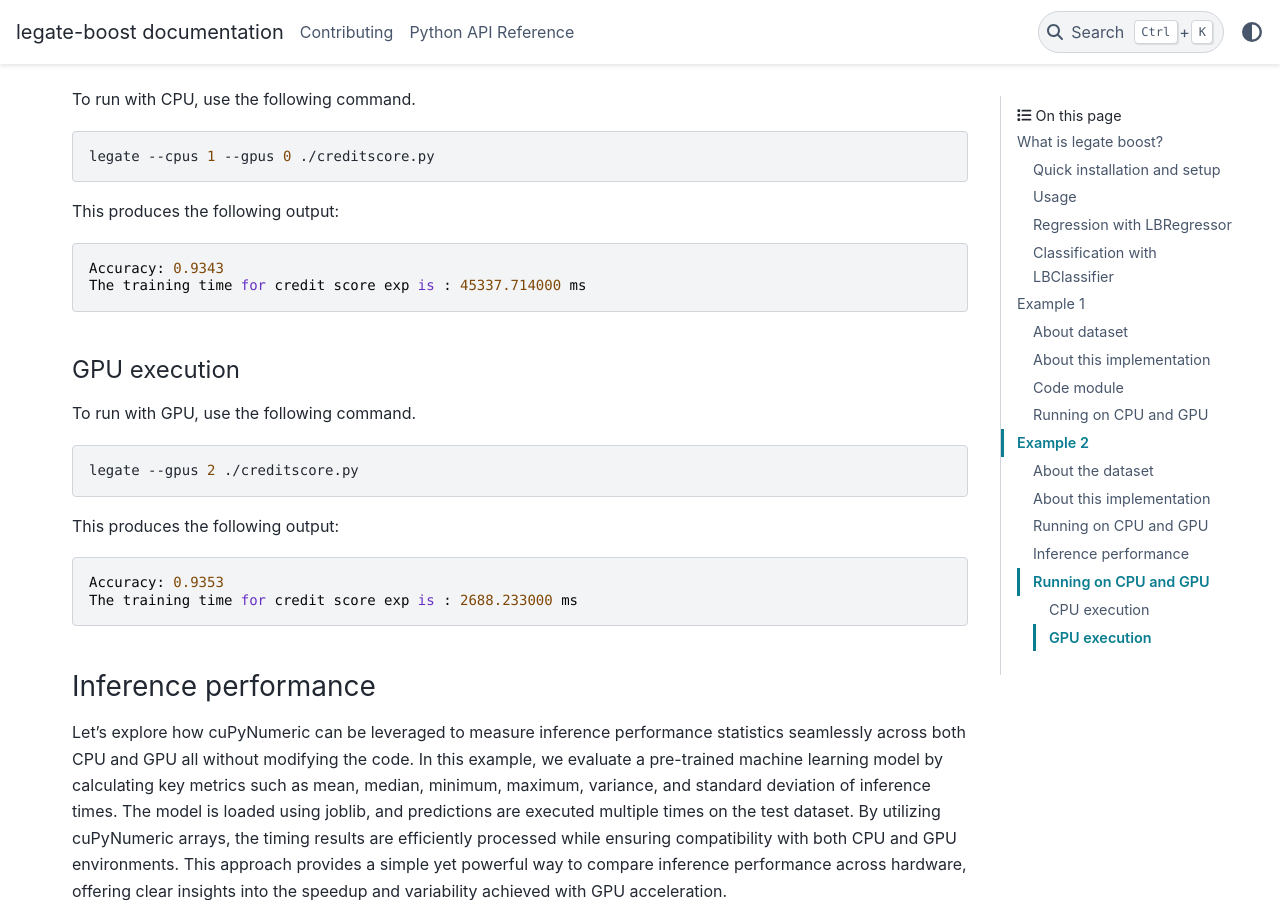
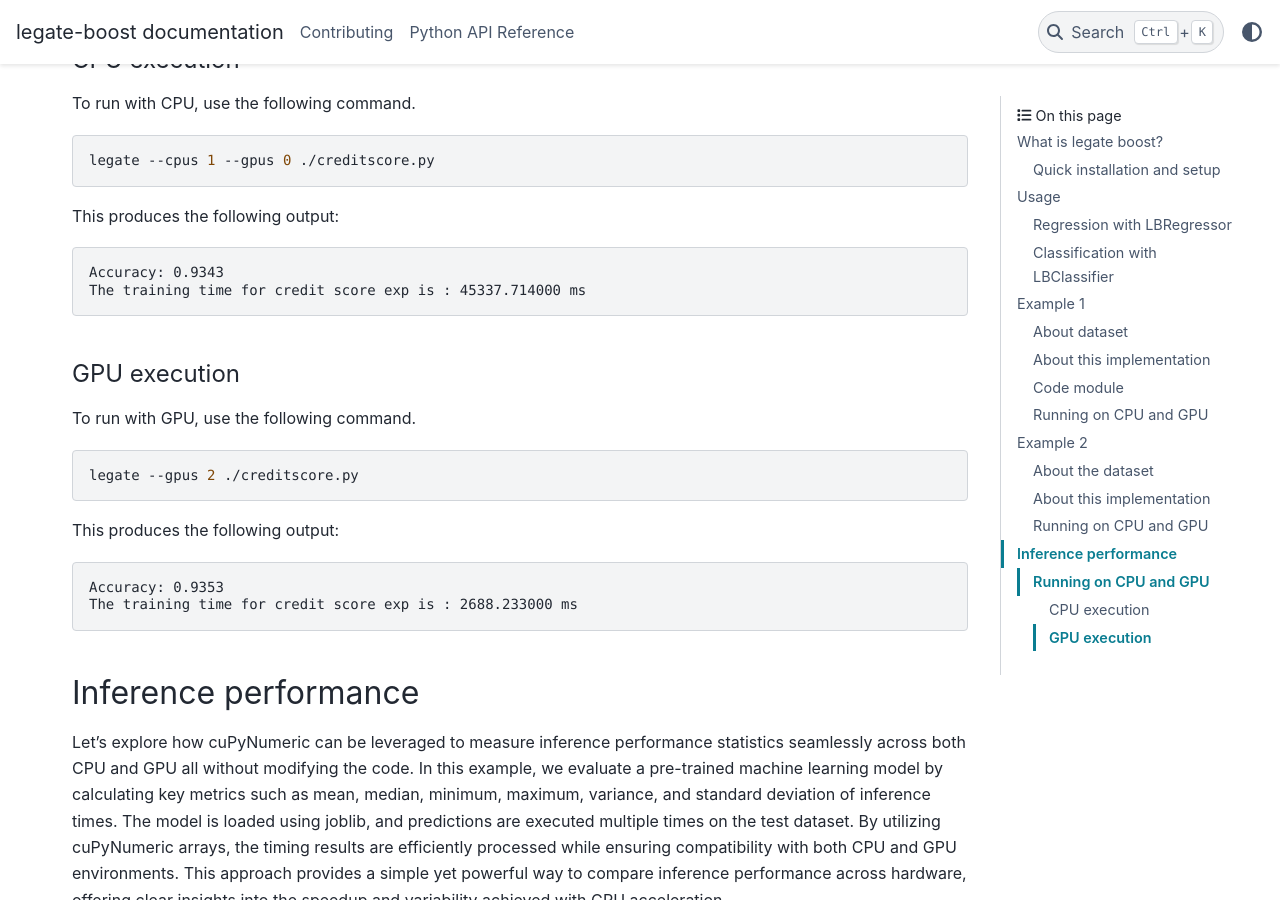
Before and after one commit to rapidsai/legate-boost, a Sphinx documentation site: the page built from docs/source/Legate_Boost2.rst, in a window 1280 px wide and 900 px high, scrolled down 9142 px. Built offline with Sphinx 7.4.7 and the PyData theme 0.15.4, drawn with Linux system fonts in a browser that asks for light colours; pages that are not in the unit, such as notebooks, are missing from menus; the version number could not be read and is left out.

Commit message:
Update Legate_Boost2.rst

```diff
--- a/docs/source/Legate_Boost2.rst
+++ b/docs/source/Legate_Boost2.rst
@@ -68,7 +68,7 @@
 
 
 Usage
------
+=====
 
 Legate Boost offers two main estimator types:
 
@@ -210,7 +210,6 @@
 stability. The verbose=True flag enables logging during training,
 allowing to monitor progress and internal operations.
 
-
 Code module
 -----------
 
@@ -332,7 +331,6 @@
 
 The target variable is binary (0 = no distress, 1 = distress),
 indicating the likelihood of future financial trouble.
-
 
 About this implementation
 -------------------------
@@ -507,14 +505,13 @@
 
 To run with CPU, use the following command.
 
-
 .. code-block:: sh
 
    legate --cpus 1 --gpus 0 ./creditscore.py
 
 This produces the following output:
 
-::
+.. code-block:: text
 
    Accuracy: 0.9343
    The training time for credit score exp is : 45337.714000 ms
@@ -530,13 +527,13 @@
 
 This produces the following output:
 
-::
+.. code-block:: text
 
    Accuracy: 0.9353
    The training time for credit score exp is : 2688.233000 ms
 
 Inference performance
--------------------------
+=====================
 
 Let’s explore how cuPyNumeric can be leveraged to measure inference
 performance statistics seamlessly across both CPU and GPU all without
```
